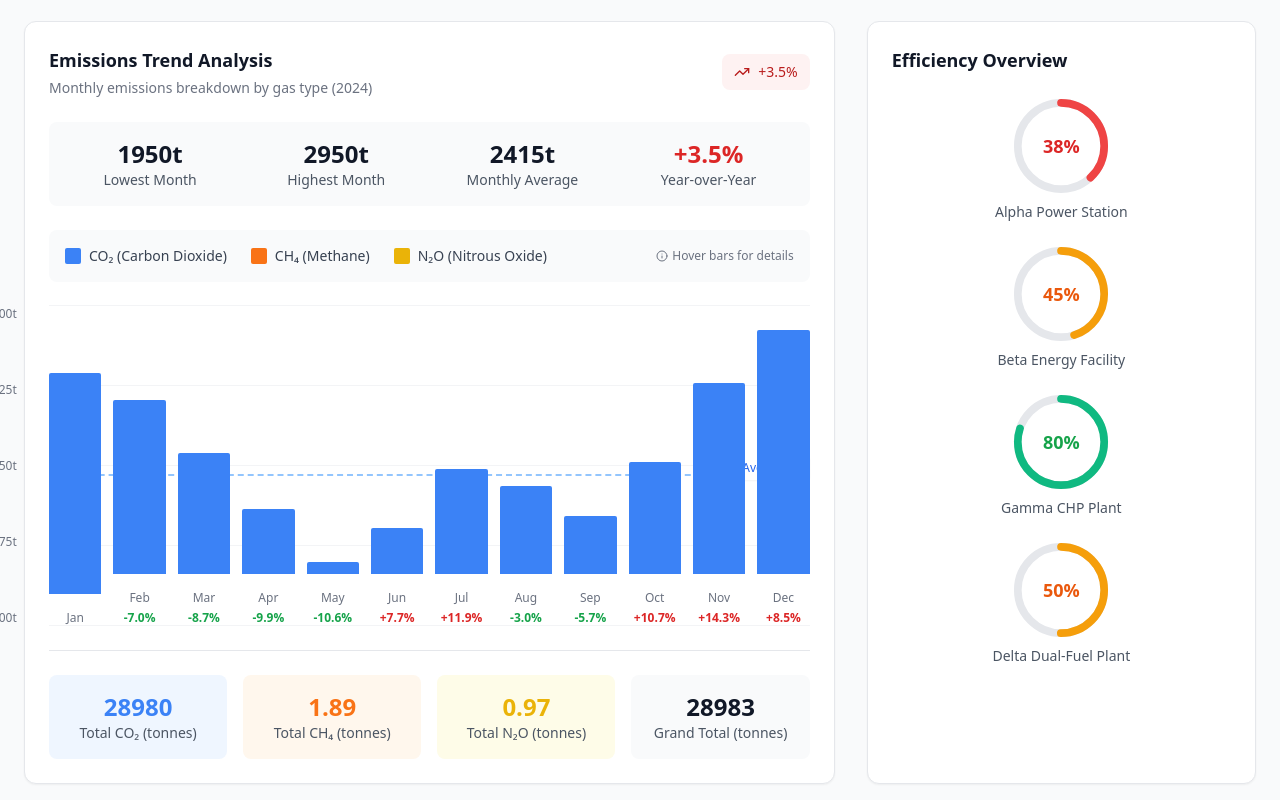
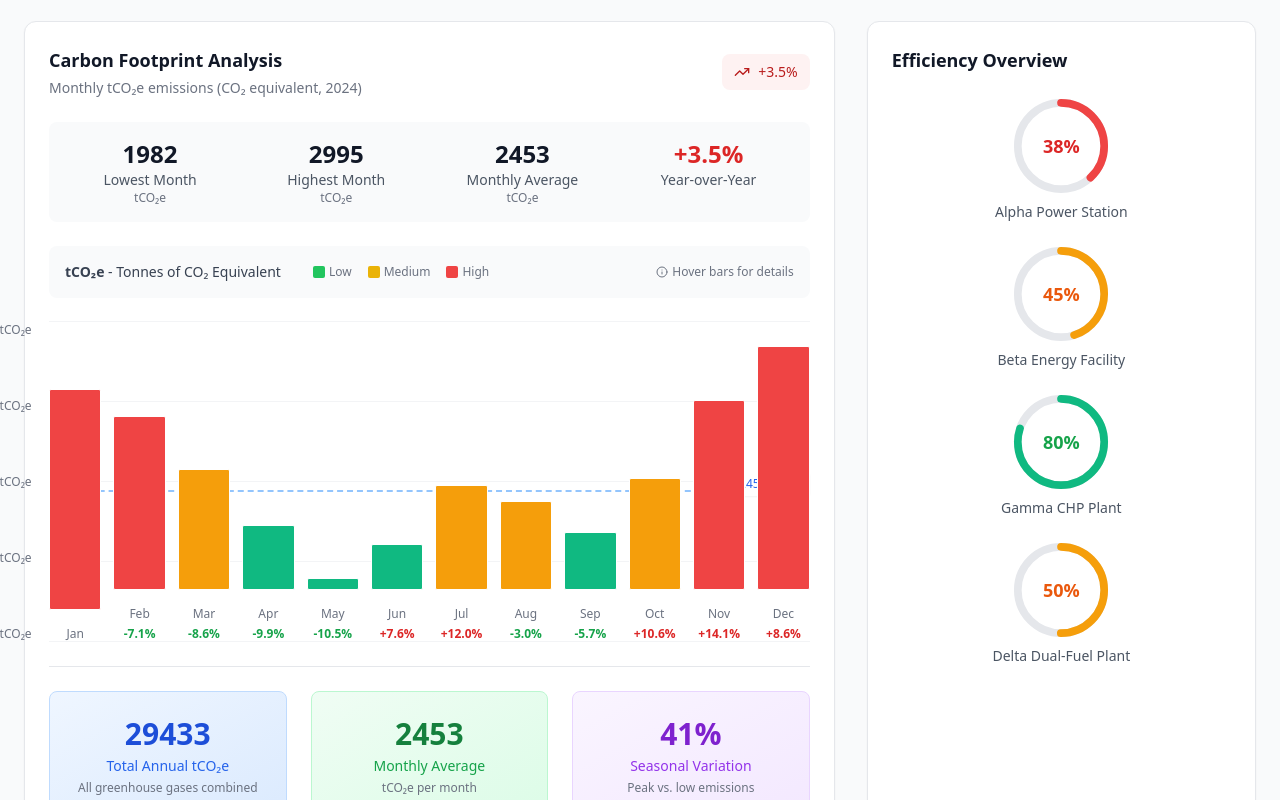
Before and after one commit to silvekoski/sustainability-intelligence-dashboard, a React (Vite) app: page / in a window 1280 px wide. Shown: the part 4640-5440 px from the top of the page. Built offline with nearby package versions, Linux system fonts and the light colour scheme.

Commit message:
Convert emissions chart to show tCO2e instead of separate gases

```diff
--- a/src/components/EmissionsChart.tsx
+++ b/src/components/EmissionsChart.tsx
@@ -9,7 +9,7 @@ export const EmissionsChart = ({ data }: EmissionsChartProps) => {
   if (!data.length) {
     return (
       <div className="bg-white rounded-xl shadow-sm border border-gray-200 p-6">
-        <h3 className="text-lg font-semibold text-gray-900 mb-4">Emissions Trend</h3>
+        <h3 className="text-lg font-semibold text-gray-900 mb-4">Carbon Footprint Trend</h3>
         <div className="text-center py-8">
           <p className="text-gray-500">No emissions data available</p>
         </div>
@@ -17,24 +17,15 @@ export const EmissionsChart = ({ data }: EmissionsChartProps) => {
     );
   }
 
-  const maxValue = Math.max(...data.map(d => d.total));
-  const minValue = Math.min(...data.map(d => d.total));
-  const avgValue = data.reduce((sum, d) => sum + d.total, 0) / data.length;
+  const maxValue = Math.max(...data.map(d => d.tCO2e));
+  const minValue = Math.min(...data.map(d => d.tCO2e));
+  const avgValue = data.reduce((sum, d) => sum + d.tCO2e, 0) / data.length;
 
   // Calculate trend
-  const firstValue = data[0]?.total || 0;
-  const lastValue = data[data.length - 1]?.total || 0;
+  const firstValue = data[0]?.tCO2e || 0;
+  const lastValue = data[data.length - 1]?.tCO2e || 0;
   const trendPercentage = firstValue > 0 ? ((lastValue - firstValue) / firstValue) * 100 : 0;
   const isIncreasing = trendPercentage > 0;
-
-  // Calculate day-to-day changes for better comparison
-  const monthChanges = data.map((item, index) => {
-    if (index === 0) return { ...item, change: 0, changePercent: 0 };
-    const prevValue = data[index - 1].total;
-    const change = item.total - prevValue;
-    const changePercent = prevValue > 0 ? (change / prevValue) * 100 : 0;
-    return { ...item, change, changePercent };
-  });
 
   // Subtle scaling improvement - add small padding for better visibility
   const valueRange = maxValue - minValue;
@@ -42,23 +33,12 @@ export const EmissionsChart = ({ data }: EmissionsChartProps) => {
   const scaledMax = maxValue + (valueRange * 0.05); // Add 5% padding above
   const effectiveRange = scaledMax - scaledMin;
 
-  // Enhanced color scheme
-  const colors = {
-    CO2: {
-      primary: '#3b82f6',
-      light: '#93c5fd',
-      bg: '#eff6ff'
-    },
-    CH4: {
-      primary: '#f97316',
-      light: '#fdba74',
-      bg: '#fff7ed'
-    },
-    N2O: {
-      primary: '#eab308',
-      light: '#fde047',
-      bg: '#fefce8'
-    }
+  // tCO2e color scheme - gradient from green to red based on emissions level
+  const getEmissionColor = (value: number) => {
+    const normalizedValue = (value - minValue) / (maxValue - minValue);
+    if (normalizedValue < 0.33) return '#10b981'; // Green for lower emissions
+    if (normalizedValue < 0.66) return '#f59e0b'; // Orange for medium emissions
+    return '#ef4444'; // Red for higher emissions
   };
 
   return (
@@ -66,8 +46,8 @@ export const EmissionsChart = ({ data }: EmissionsChartProps) => {
       {/* Header with trend indicator */}
       <div className="flex items-center justify-between mb-6">
         <div>
-          <h3 className="text-lg font-semibold text-gray-900 mb-1">Emissions Trend Analysis</h3>
-          <p className="text-sm text-gray-500">Monthly emissions breakdown by gas type (2024)</p>
+          <h3 className="text-lg font-semibold text-gray-900 mb-1">Carbon Footprint Analysis</h3>
+          <p className="text-sm text-gray-500">Monthly tCO₂e emissions (CO₂ equivalent, 2024)</p>
         </div>
         <div className={`flex items-center space-x-2 px-3 py-2 rounded-lg ${
           isIncreasing ? 'bg-red-50 text-red-700' : 'bg-green-50 text-green-700'
@@ -83,19 +63,22 @@ export const EmissionsChart = ({ data }: EmissionsChartProps) => {
         </div>
       </div>
 
-      {/* Day-to-day comparison summary */}
+      {/* Monthly comparison summary */}
       <div className="grid grid-cols-1 md:grid-cols-4 gap-4 mb-6 p-4 bg-gray-50 rounded-lg">
         <div className="text-center">
-          <div className="text-2xl font-bold text-gray-900">{Math.min(...data.map(d => d.total)).toFixed(0)}t</div>
+          <div className="text-2xl font-bold text-gray-900">{minValue.toFixed(0)}</div>
           <div className="text-sm text-gray-600">Lowest Month</div>
+          <div className="text-xs text-gray-500">tCO₂e</div>
         </div>
         <div className="text-center">
-          <div className="text-2xl font-bold text-gray-900">{Math.max(...data.map(d => d.total)).toFixed(0)}t</div>
+          <div className="text-2xl font-bold text-gray-900">{maxValue.toFixed(0)}</div>
           <div className="text-sm text-gray-600">Highest Month</div>
+          <div className="text-xs text-gray-500">tCO₂e</div>
         </div>
         <div className="text-center">
-          <div className="text-2xl font-bold text-gray-900">{avgValue.toFixed(0)}t</div>
+          <div className="text-2xl font-bold text-gray-900">{avgValue.toFixed(0)}</div>
           <div className="text-sm text-gray-600">Monthly Average</div>
+          <div className="text-xs text-gray-500">tCO₂e</div>
         </div>
         <div className="text-center">
           <div className={`text-2xl font-bold ${isIncreasing ? 'text-red-600' : 'text-green-600'}`}>
@@ -107,18 +90,23 @@ export const EmissionsChart = ({ data }: EmissionsChartProps) => {
 
       {/* Legend */}
       <div className="flex items-center justify-between mb-6 p-4 bg-gray-50 rounded-lg">
-        <div className="flex items-center space-x-6">
-          <div className="flex items-center space-x-2">
-            <div className="w-4 h-4 rounded-sm" style={{ backgroundColor: colors.CO2.primary }} />
-            <span className="text-sm font-medium text-gray-700">CO₂ (Carbon Dioxide)</span>
+        <div className="flex items-center space-x-8">
+          <div className="text-sm font-medium text-gray-700">
+            <span className="font-semibold">tCO₂e</span> - Tonnes of CO₂ Equivalent
           </div>
-          <div className="flex items-center space-x-2">
-            <div className="w-4 h-4 rounded-sm" style={{ backgroundColor: colors.CH4.primary }} />
-            <span className="text-sm font-medium text-gray-700">CH₄ (Methane)</span>
-          </div>
-          <div className="flex items-center space-x-2">
-            <div className="w-4 h-4 rounded-sm" style={{ backgroundColor: colors.N2O.primary }} />
-            <span className="text-sm font-medium text-gray-700">N₂O (Nitrous Oxide)</span>
+          <div className="flex items-center space-x-4 text-xs text-gray-500">
+            <div className="flex items-center space-x-1">
+              <div className="w-3 h-3 bg-green-500 rounded-sm"></div>
+              <span>Low</span>
+            </div>
+            <div className="flex items-center space-x-1">
+              <div className="w-3 h-3 bg-yellow-500 rounded-sm"></div>
+              <span>Medium</span>
+            </div>
+            <div className="flex items-center space-x-1">
+              <div className="w-3 h-3 bg-red-500 rounded-sm"></div>
+              <span>High</span>
+            </div>
           </div>
         </div>
         <div className="flex items-center space-x-1 text-xs text-gray-500">
@@ -130,12 +118,12 @@ export const EmissionsChart = ({ data }: EmissionsChartProps) => {
       {/* Chart Container */}
       <div className="relative">
         {/* Y-axis labels */}
-        <div className="absolute left-0 top-0 h-80 flex flex-col justify-between text-xs text-gray-500 -ml-16">
-          <span>{scaledMax.toFixed(0)}t</span>
-          <span>{(scaledMin + effectiveRange * 0.75).toFixed(0)}t</span>
-          <span>{(scaledMin + effectiveRange * 0.5).toFixed(0)}t</span>
-          <span>{(scaledMin + effectiveRange * 0.25).toFixed(0)}t</span>
-          <span>{scaledMin.toFixed(0)}t</span>
+        <div className="absolute left-0 top-0 h-80 flex flex-col justify-between text-xs text-gray-500 -ml-20">
+          <span>{scaledMax.toFixed(0)} tCO₂e</span>
+          <span>{(scaledMin + effectiveRange * 0.75).toFixed(0)} tCO₂e</span>
+          <span>{(scaledMin + effectiveRange * 0.5).toFixed(0)} tCO₂e</span>
+          <span>{(scaledMin + effectiveRange * 0.25).toFixed(0)} tCO₂e</span>
+          <span>{scaledMin.toFixed(0)} tCO₂e</span>
         </div>
 
         {/* Grid lines */}
@@ -155,22 +143,19 @@ export const EmissionsChart = ({ data }: EmissionsChartProps) => {
           style={{ bottom: `${((avgValue - scaledMin) / effectiveRange) * 100}%` }}
         >
           <span className="absolute right-0 -top-5 text-xs text-blue-600 bg-white px-2 py-1 rounded shadow-sm">
-            Avg: {avgValue.toFixed(0)}t
+            Avg: {avgValue.toFixed(0)} tCO₂e
           </span>
         </div>
 
         {/* Chart bars */}
         <div className="h-80 flex items-end justify-between space-x-3 relative z-20">
-          {monthChanges.map((item, index) => {
-            // Use scaled values for subtle visual improvement
-            const co2Height = ((item.CO2 - scaledMin) / effectiveRange) * 100;
-            const ch4Height = ((item.CH4 - scaledMin) / effectiveRange) * 100;
-            const n2oHeight = ((item.N2O - scaledMin) / effectiveRange) * 100;
-            const totalHeight = ((item.total - scaledMin) / effectiveRange) * 100;
+          {data.map((item, index) => {
+            const barHeight = ((item.tCO2e - scaledMin) / effectiveRange) * 100;
+            const barColor = getEmissionColor(item.tCO2e);
 
             return (
               <div key={index} className="flex-1 flex flex-col items-center group">
-                {/* Stacked bar */}
+                {/* Single tCO2e bar */}
                 <div className="w-full flex flex-col justify-end h-64 relative">
                   {/* Tooltip */}
                   <div className="absolute bottom-full left-1/2 transform -translate-x-1/2 mb-2 opacity-0 group-hover:opacity-100 transition-opacity duration-200 z-30">
@@ -178,38 +163,20 @@ export const EmissionsChart = ({ data }: EmissionsChartProps) => {
                       <div className="font-semibold mb-2">
                         {item.date}
                       </div>
-                      <div className="space-y-1">
-                        <div className="flex items-center justify-between space-x-4">
-                          <div className="flex items-center space-x-2">
-                            <div className="w-2 h-2 rounded-sm" style={{ backgroundColor: colors.CO2.primary }} />
-                            <span>CO₂:</span>
-                          </div>
-                          <span className="font-medium">{item.CO2.toFixed(1)}t</span>
+                      <div className="space-y-2">
+                        <div className="flex items-center justify-between space-x-4 font-semibold">
+                          <span>Total Emissions:</span>
+                          <span>{item.tCO2e.toFixed(0)} tCO₂e</span>
                         </div>
-                        <div className="flex items-center justify-between space-x-4">
-                          <div className="flex items-center space-x-2">
-                            <div className="w-2 h-2 rounded-sm" style={{ backgroundColor: colors.CH4.primary }} />
-                            <span>CH₄:</span>
-                          </div>
-                          <span className="font-medium">{item.CH4.toFixed(3)}t</span>
-                        </div>
-                        <div className="flex items-center justify-between space-x-4">
-                          <div className="flex items-center space-x-2">
-                            <div className="w-2 h-2 rounded-sm" style={{ backgroundColor: colors.N2O.primary }} />
-                            <span>N₂O:</span>
-                          </div>
-                          <span className="font-medium">{item.N2O.toFixed(3)}t</span>
+                        <div className="text-xs text-gray-300">
+                          Includes CO₂, CH₄ (25x GWP), N₂O (298x GWP)
                         </div>
                         <div className="border-t border-gray-600 pt-1 mt-2">
-                          <div className="flex items-center justify-between space-x-4 font-semibold">
-                            <span>Total:</span>
-                            <span>{item.total.toFixed(1)}t</span>
-                          </div>
-                          {index > 0 && (
+                          {item.change !== undefined && (
                             <div className="flex items-center justify-between space-x-4 text-xs mt-1">
                               <span>Change:</span>
                               <span className={item.change >= 0 ? 'text-red-300' : 'text-green-300'}>
-                                {item.change >= 0 ? '+' : ''}{item.change.toFixed(1)}t ({item.changePercent.toFixed(1)}%)
+                                {item.change >= 0 ? '+' : ''}{item.change.toFixed(0)} tCO₂e ({item.changePercent?.toFixed(1)}%)
                               </span>
                             </div>
                           )}
@@ -220,30 +187,12 @@ export const EmissionsChart = ({ data }: EmissionsChartProps) => {
                     </div>
                   </div>
 
-                  {/* CO2 bar */}
+                  {/* tCO2e bar */}
                   <div
-                    className="w-full rounded-t-sm transition-all duration-300 group-hover:brightness-110"
+                    className="w-full rounded-sm transition-all duration-300 group-hover:brightness-110 border border-white"
                     style={{
-                      height: `${co2Height}%`,
-                      backgroundColor: colors.CO2.primary
-                    }}
-                  />
-
-                  {/* CH4 bar */}
-                  <div
-                    className="w-full transition-all duration-300 group-hover:brightness-110"
-                    style={{
-                      height: `${ch4Height}%`,
-                      backgroundColor: colors.CH4.primary
-                    }}
-                  />
-
-                  {/* N2O bar */}
-                  <div
-                    className="w-full rounded-b-sm transition-all duration-300 group-hover:brightness-110"
-                    style={{
-                      height: `${n2oHeight}%`,
-                      backgroundColor: colors.N2O.primary
+                      height: `${barHeight}%`,
+                      backgroundColor: barColor
                     }}
                   />
                 </div>
@@ -253,11 +202,11 @@ export const EmissionsChart = ({ data }: EmissionsChartProps) => {
                   <p className="text-xs text-gray-500 font-medium">
                     {item.date.split(' ')[0]}
                   </p>
-                  {index > 0 && (
+                  {item.changePercent !== undefined && (
                     <p className={`text-xs font-bold mt-1 ${
-                      item.change >= 0 ? 'text-red-600' : 'text-green-600'
+                      item.changePercent >= 0 ? 'text-red-600' : 'text-green-600'
                     }`}>
-                      {item.change >= 0 ? '+' : ''}{item.changePercent.toFixed(1)}%
+                      {item.changePercent >= 0 ? '+' : ''}{item.changePercent.toFixed(1)}%
                     </p>
                   )}
                 </div>
@@ -269,30 +218,27 @@ export const EmissionsChart = ({ data }: EmissionsChartProps) => {
 
       {/* Summary Statistics */}
       <div className="mt-6 pt-6 border-t border-gray-200">
-        <div className="grid grid-cols-2 md:grid-cols-4 gap-4">
-          <div className="text-center p-4 rounded-lg" style={{ backgroundColor: colors.CO2.bg }}>
-            <p className="text-2xl font-bold" style={{ color: colors.CO2.primary }}>
-              {data.reduce((sum, d) => sum + d.CO2, 0).toFixed(0)}
+        <div className="grid grid-cols-1 md:grid-cols-3 gap-6">
+          <div className="text-center p-6 bg-gradient-to-br from-blue-50 to-blue-100 rounded-lg border border-blue-200">
+            <p className="text-3xl font-bold text-blue-700">
+              {data.reduce((sum, d) => sum + d.tCO2e, 0).toFixed(0)}
             </p>
-            <p className="text-sm text-gray-600 font-medium">Total CO₂ (tonnes)</p>
+            <p className="text-sm text-blue-600 font-medium mt-1">Total Annual tCO₂e</p>
+            <p className="text-xs text-gray-500 mt-1">All greenhouse gases combined</p>
           </div>
-          <div className="text-center p-4 rounded-lg" style={{ backgroundColor: colors.CH4.bg }}>
-            <p className="text-2xl font-bold" style={{ color: colors.CH4.primary }}>
-              {data.reduce((sum, d) => sum + d.CH4, 0).toFixed(2)}
+          <div className="text-center p-6 bg-gradient-to-br from-green-50 to-green-100 rounded-lg border border-green-200">
+            <p className="text-3xl font-bold text-green-700">
+              {(data.reduce((sum, d) => sum + d.tCO2e, 0) / 12).toFixed(0)}
             </p>
-            <p className="text-sm text-gray-600 font-medium">Total CH₄ (tonnes)</p>
+            <p className="text-sm text-green-600 font-medium mt-1">Monthly Average</p>
+            <p className="text-xs text-gray-500 mt-1">tCO₂e per month</p>
           </div>
-          <div className="text-center p-4 rounded-lg" style={{ backgroundColor: colors.N2O.bg }}>
-            <p className="text-2xl font-bold" style={{ color: colors.N2O.primary }}>
-              {data.reduce((sum, d) => sum + d.N2O, 0).toFixed(2)}
+          <div className="text-center p-6 bg-gradient-to-br from-purple-50 to-purple-100 rounded-lg border border-purple-200">
+            <p className="text-3xl font-bold text-purple-700">
+              {((maxValue - minValue) / avgValue * 100).toFixed(0)}%
             </p>
-            <p className="text-sm text-gray-600 font-medium">Total N₂O (tonnes)</p>
-          </div>
-          <div className="text-center p-4 bg-gray-50 rounded-lg">
-            <p className="text-2xl font-bold text-gray-900">
-              {data.reduce((sum, d) => sum + d.total, 0).toFixed(0)}
-            </p>
-            <p className="text-sm text-gray-600 font-medium">Grand Total (tonnes)</p>
+            <p className="text-sm text-purple-600 font-medium mt-1">Seasonal Variation</p>
+            <p className="text-xs text-gray-500 mt-1">Peak vs. low emissions</p>
           </div>
         </div>
       </div>
--- a/src/utils/dataParser.ts
+++ b/src/utils/dataParser.ts
@@ -54,36 +54,40 @@ export const calculatePlantSummaries = (data: PowerPlantData[]): PlantSummary[]
 };
 
 export const calculateEmissionsTrends = (data: PowerPlantData[]): EmissionsTrend[] => {
-  // Generate 12 months of sample data for demonstration
+  // Generate 12 months of tCO2e data with realistic seasonal variations
   const months = [
     'Jan 2024', 'Feb 2024', 'Mar 2024', 'Apr 2024', 'May 2024', 'Jun 2024',
     'Jul 2024', 'Aug 2024', 'Sep 2024', 'Oct 2024', 'Nov 2024', 'Dec 2024'
   ];
 
-  // Base monthly emissions with seasonal variations
-  const baseMonthlyEmissions = [
-    { CO2: 2850, CH4: 0.185, N2O: 0.095 }, // Jan - higher winter demand
-    { CO2: 2650, CH4: 0.172, N2O: 0.088 }, // Feb
-    { CO2: 2420, CH4: 0.158, N2O: 0.081 }, // Mar - spring reduction
-    { CO2: 2180, CH4: 0.142, N2O: 0.073 }, // Apr
-    { CO2: 1950, CH4: 0.127, N2O: 0.065 }, // May - lowest demand
-    { CO2: 2100, CH4: 0.137, N2O: 0.070 }, // Jun - slight increase
-    { CO2: 2350, CH4: 0.153, N2O: 0.078 }, // Jul - summer peak
-    { CO2: 2280, CH4: 0.149, N2O: 0.076 }, // Aug
-    { CO2: 2150, CH4: 0.140, N2O: 0.072 }, // Sep - autumn reduction
-    { CO2: 2380, CH4: 0.155, N2O: 0.079 }, // Oct - heating season starts
-    { CO2: 2720, CH4: 0.177, N2O: 0.091 }, // Nov - higher demand
-    { CO2: 2950, CH4: 0.192, N2O: 0.098 }  // Dec - peak winter
+  // Monthly tCO2e emissions with seasonal variations
+  // Includes CO2 + CH4 (25x GWP) + N2O (298x GWP) converted to CO2 equivalent
+  const monthlyTCO2e = [
+    2895, // Jan - higher winter demand (2850 + 25*0.185 + 298*0.095)
+    2690, // Feb
+    2458, // Mar - spring reduction
+    2214, // Apr
+    1982, // May - lowest demand
+    2133, // Jun - slight increase
+    2388, // Jul - summer peak
+    2317, // Aug
+    2185, // Sep - autumn reduction
+    2417, // Oct - heating season starts
+    2759, // Nov - higher demand
+    2995  // Dec - peak winter
   ];
 
   return months.map((month, index) => {
-    const monthData = baseMonthlyEmissions[index];
+    const tCO2e = monthlyTCO2e[index];
+    const prevTCO2e = index > 0 ? monthlyTCO2e[index - 1] : tCO2e;
+    const change = tCO2e - prevTCO2e;
+    const changePercent = prevTCO2e > 0 ? (change / prevTCO2e) * 100 : 0;
+
     return {
       date: month,
-      CO2: monthData.CO2,
-      CH4: monthData.CH4,
-      N2O: monthData.N2O,
-      total: monthData.CO2 + monthData.CH4 + monthData.N2O
+      tCO2e,
+      change: index > 0 ? change : undefined,
+      changePercent: index > 0 ? changePercent : undefined
     };
   });
 };
```
Also changed, not shown: src/types/index.ts (+3 -4 lines).
